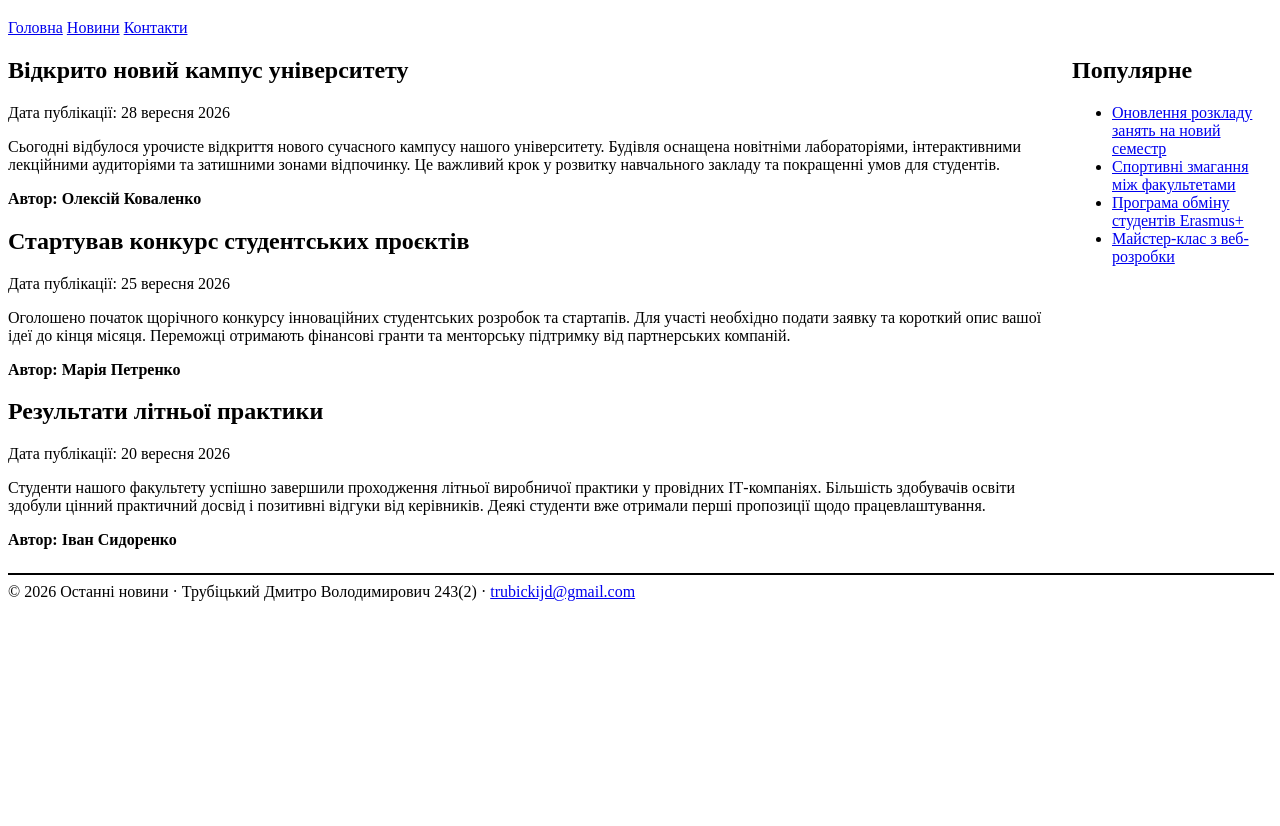
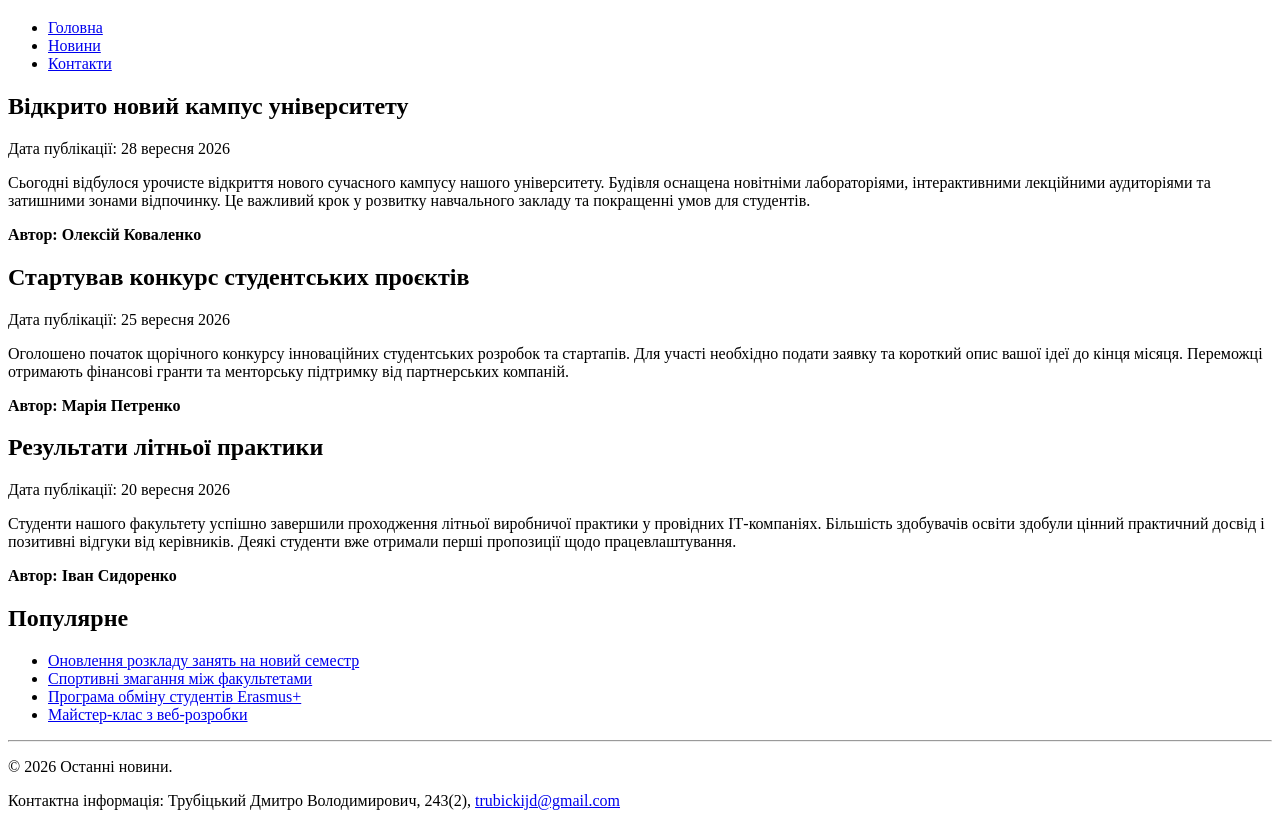
Before and after one commit to DmytroTrubitskyi/web-technologies, a plain HTML site: page lab-02/task5/blog.html in a window 1280 px wide. Shown: the part 61-887 px from the top of the page. Before the commit the page ends 800 px from the top, so only its background shows below. Drawn offline with Linux system fonts and the light colour scheme.

Commit message:
refactor: update HTML tasks and add resume asset

```diff
--- a/lab-02/task5/blog.html
+++ b/lab-02/task5/blog.html
@@ -9,17 +9,15 @@
     <header>
         <h1>Останні новини</h1>
         <nav>
-            <a href="#">Головна</a>
-            <a href="#">Новини</a>
-            <a href="#">Контакти</a>
+            <ul>
+                <li><a href="#">Головна</a></li>
+                <li><a href="#">Новини</a></li>
+                <li><a href="#">Контакти</a></li>
+            </ul>
         </nav>
     </header>
 
-    <table width="100%" cellspacing="0" cellpadding="0">
-        <tr valign="top">
-            <!-- Ліва колонка з новинами -->
-            <td>
-                <main class="news-list">
+    <main>
         <article>
             <h2>Відкрито новий кампус університету</h2>
             <p>Дата публікації: <time datetime="2026-09-28">28 вересня 2026</time></p>
@@ -41,31 +39,21 @@
             <p><b>Автор: Іван Сидоренко</b></p>
         </article>
     </main>
-            </td>
 
-            <!-- Відступ між колонками -->
-            <td width="20"></td>
-
-            <!-- Права колонка з сайдбаром -->
-            <td width="200">
     <aside>
         <h2>Популярне</h2>
-                    <nav>
         <ul>
             <li><a href="#">Оновлення розкладу занять на новий семестр</a></li>
             <li><a href="#">Спортивні змагання між факультетами</a></li>
             <li><a href="#">Програма обміну студентів Erasmus+</a></li>
             <li><a href="#">Майстер-клас з веб-розробки</a></li>
         </ul>
-                    </nav>
     </aside>
-            </td>
-        </tr>
-    </table>
 
     <footer>
-        <hr align="center" color="black" size="2" width="100%">
-        &copy; 2026 Останні новини &middot; Трубіцький Дмитро Володимирович 243(2) &middot; <a href="mailto:trubickijd@gmail.com">trubickijd@gmail.com</a>
+        <hr>
+        <p>&copy; 2026 Останні новини.</p>
+        <p>Контактна інформація: Трубіцький Дмитро Володимирович, 243(2), <a href="mailto:trubickijd@gmail.com">trubickijd@gmail.com</a></p>
     </footer>
 
 </body>
```
Also changed, not shown: lab-02/task1/recipe.html (+10 -8 lines), lab-02/task2/cv.html (+2 -2 lines), lab-02/task3/index.html (+3 -3 lines), lab-02/task3/page1.html (+2 -2 lines), lab-02/task3/page2.html (+2 -2 lines), lab-02/assets/resume.png (added). Lines whose indentation alone changed are shown as unchanged.
